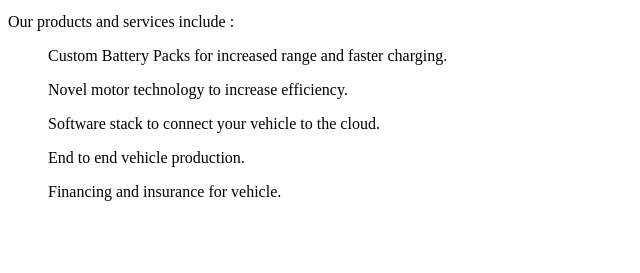
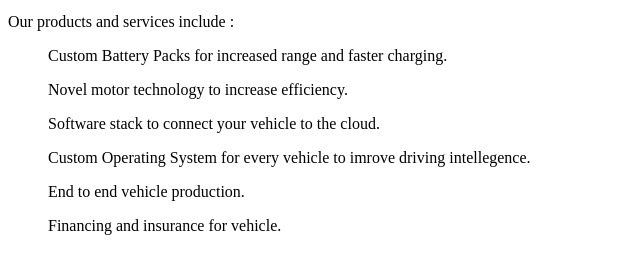
Before and after one commit to MaiarMotors/Website, a plain HTML site: page index.html in a window 1280 px wide. Shown: the part 101-374 px from the top of the page, without its empty margins (0-640 px from the left). Drawn offline with Linux system fonts and the light colour scheme.

Commit message:
Added OS

```diff
--- a/index.html
+++ b/index.html
@@ -13,6 +13,7 @@
 <ul>Custom Battery Packs for increased range and faster charging.</ul>
 <ul>Novel motor technology to increase efficiency.</ul>
 <ul>Software stack to connect your vehicle to the cloud.</ul>
+<ul>Custom Operating System for every vehicle to imrove driving intellegence.</ul>
 <ul>End to end vehicle production.</ul>
 <ul>Financing and insurance for vehicle.</ul>
 
```
